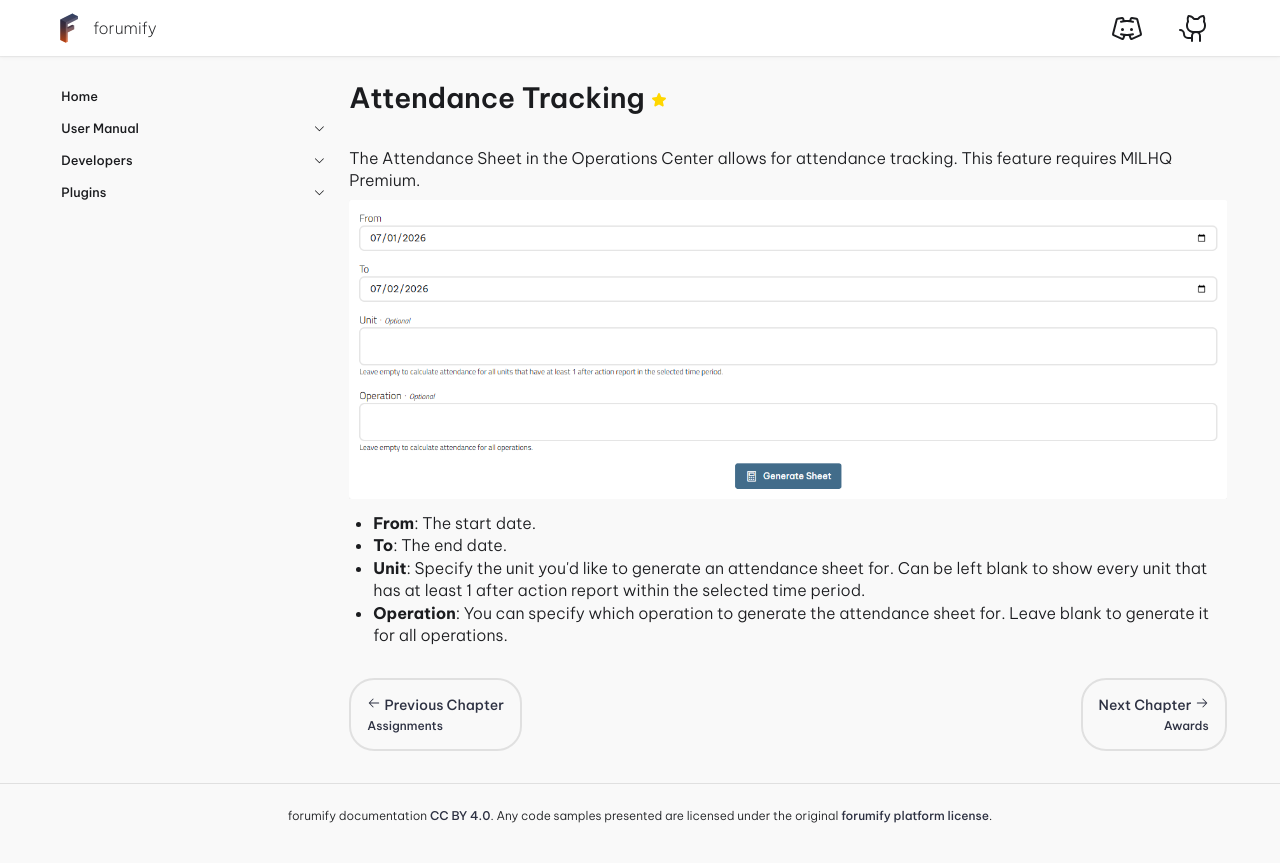
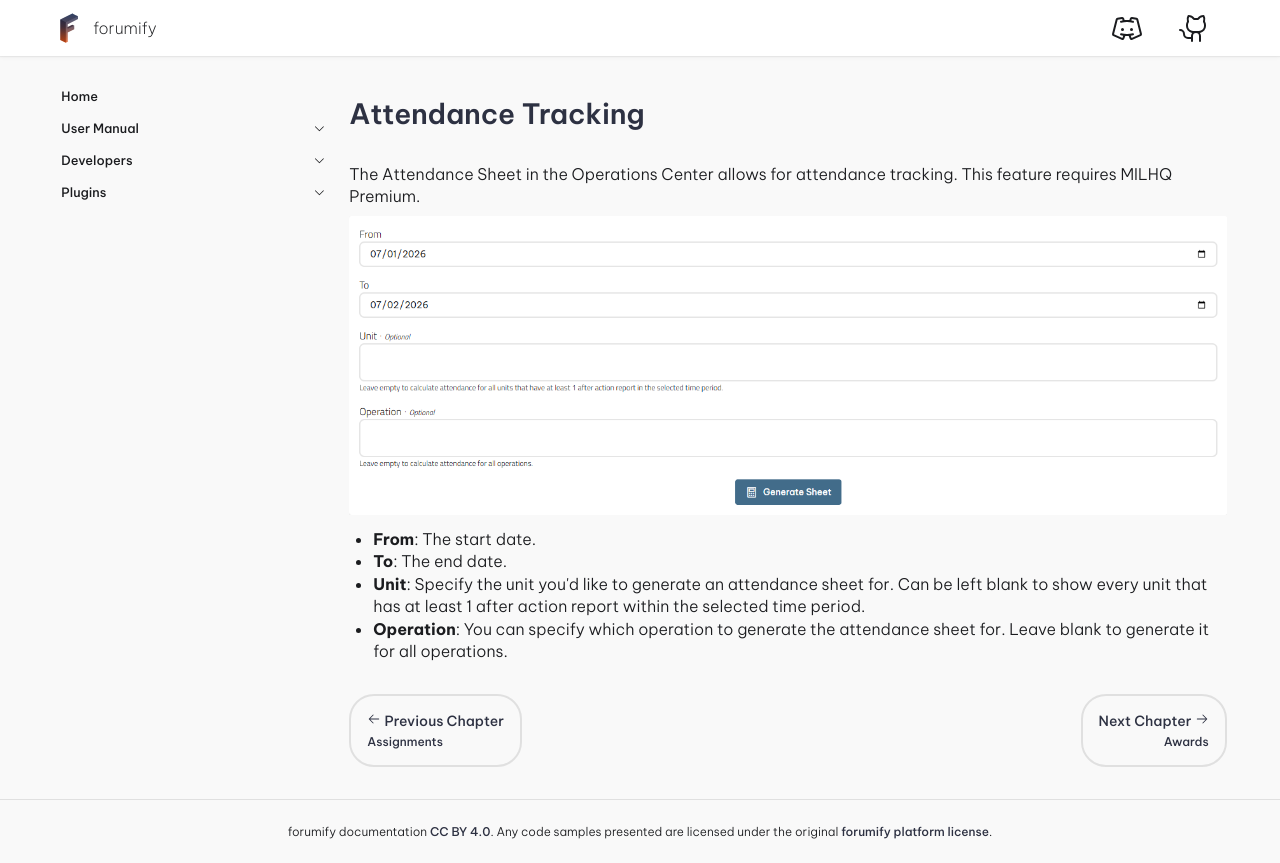
Before and after one commit to forumify/forumify-docs, a Next.js app: page /plugins/milhq-plugin/attendance-tracking in a window 1280 px wide. Built offline with nearby package versions, Linux system fonts and the light colour scheme.

Commit message:
remove star

```diff
--- a/src/app/plugins/milhq-plugin/attendance-tracking/page.mdx
+++ b/src/app/plugins/milhq-plugin/attendance-tracking/page.mdx
@@ -1,7 +1,7 @@
 import GuideNavigator from '@/components/GuideNavigator';
 import { Star } from '@phosphor-icons/react/dist/ssr';
 
-# Attendance Tracking <Star size={16} weight="fill" color="#FFD700" />
+# Attendance Tracking
 
 The Attendance Sheet in the Operations Center allows for attendance tracking. This feature requires MILHQ Premium.
 
```
